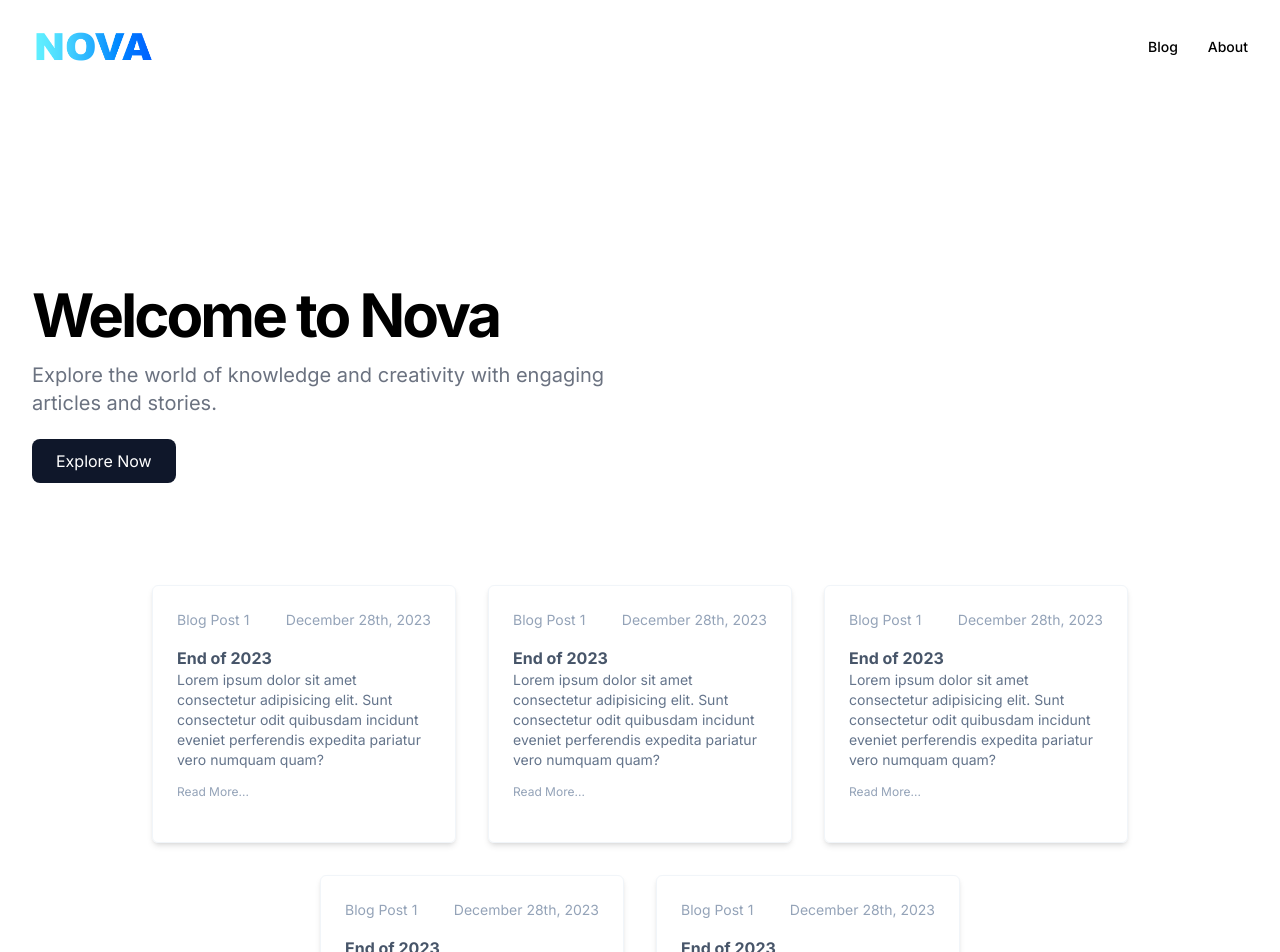
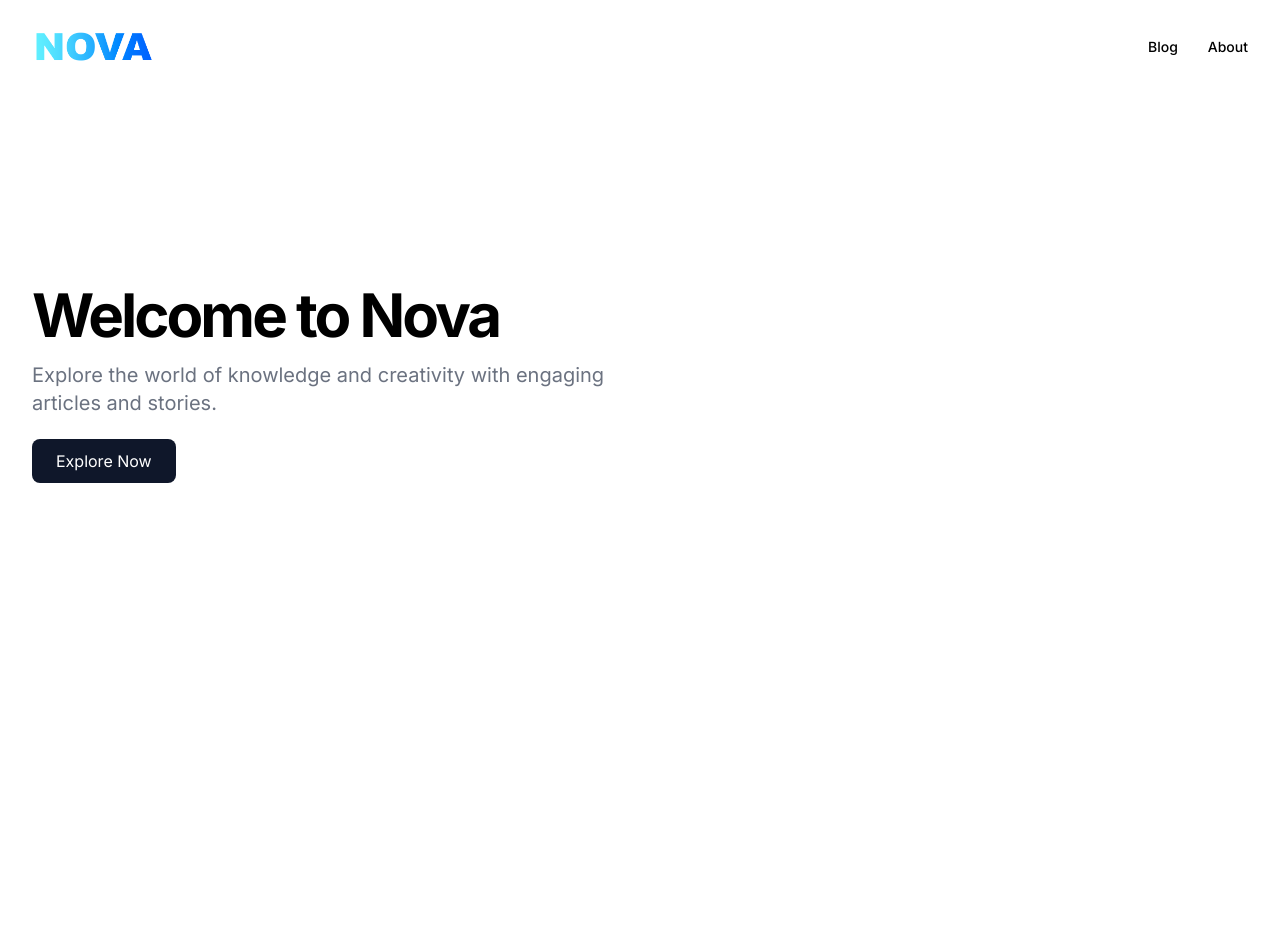
Before and after one commit to BrandonGormley/nova, a Next.js app: page / in a window 1280 px wide. Shown: the top 952 px of the page. Built offline with nearby package versions, Linux system fonts and the light colour scheme.

Commit message:
remove blogs from hp for now

```diff
--- a/src/app/page.tsx
+++ b/src/app/page.tsx
@@ -5,13 +5,7 @@ export default function Home() {
     return (
         <main className='min-h-screen'>
             <Hero />
-            <section className='p-8 flex flex-wrap justify-center mx-auto max-w-[1440px]'>
-                <BlogPost />
-                <BlogPost />
-                <BlogPost />
-                <BlogPost />
-                <BlogPost />
-            </section>
+            <section className='p-8 flex flex-wrap justify-center mx-auto max-w-[1440px]'></section>
         </main>
     );
 }
```
